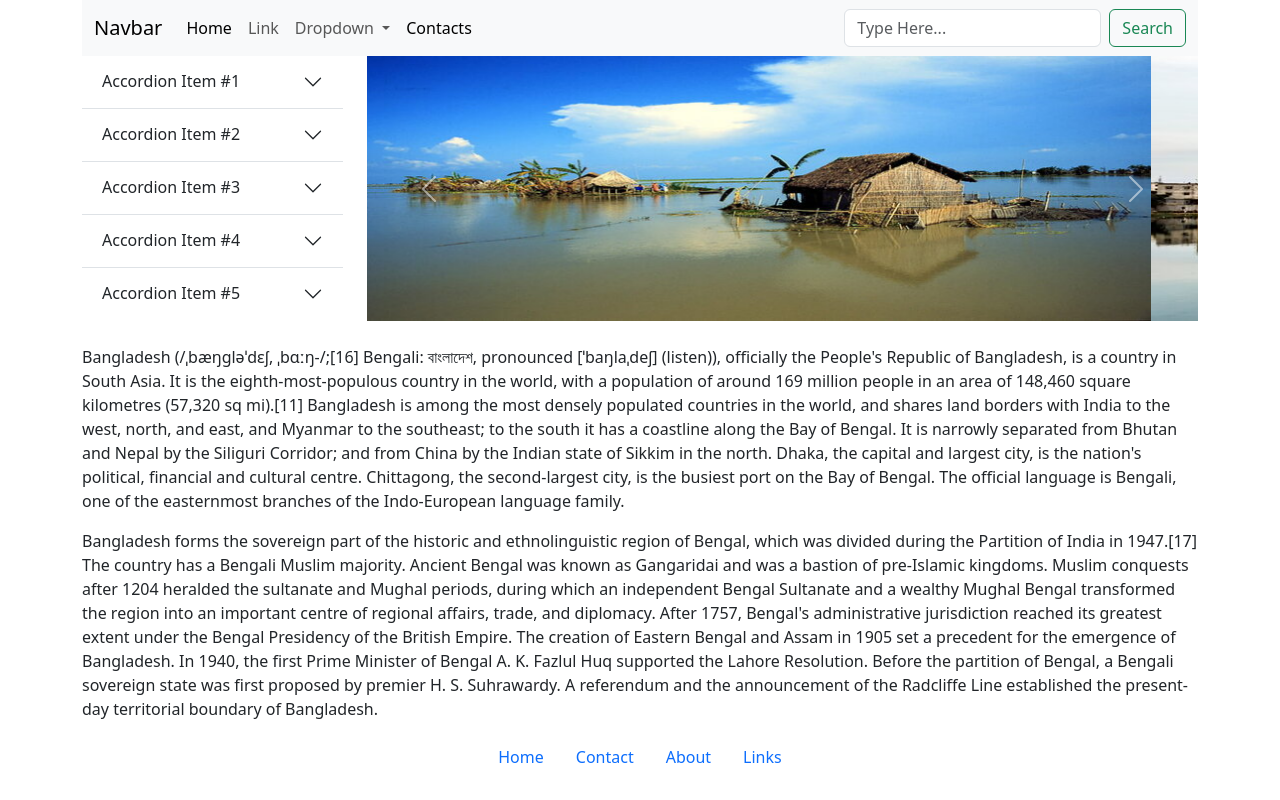
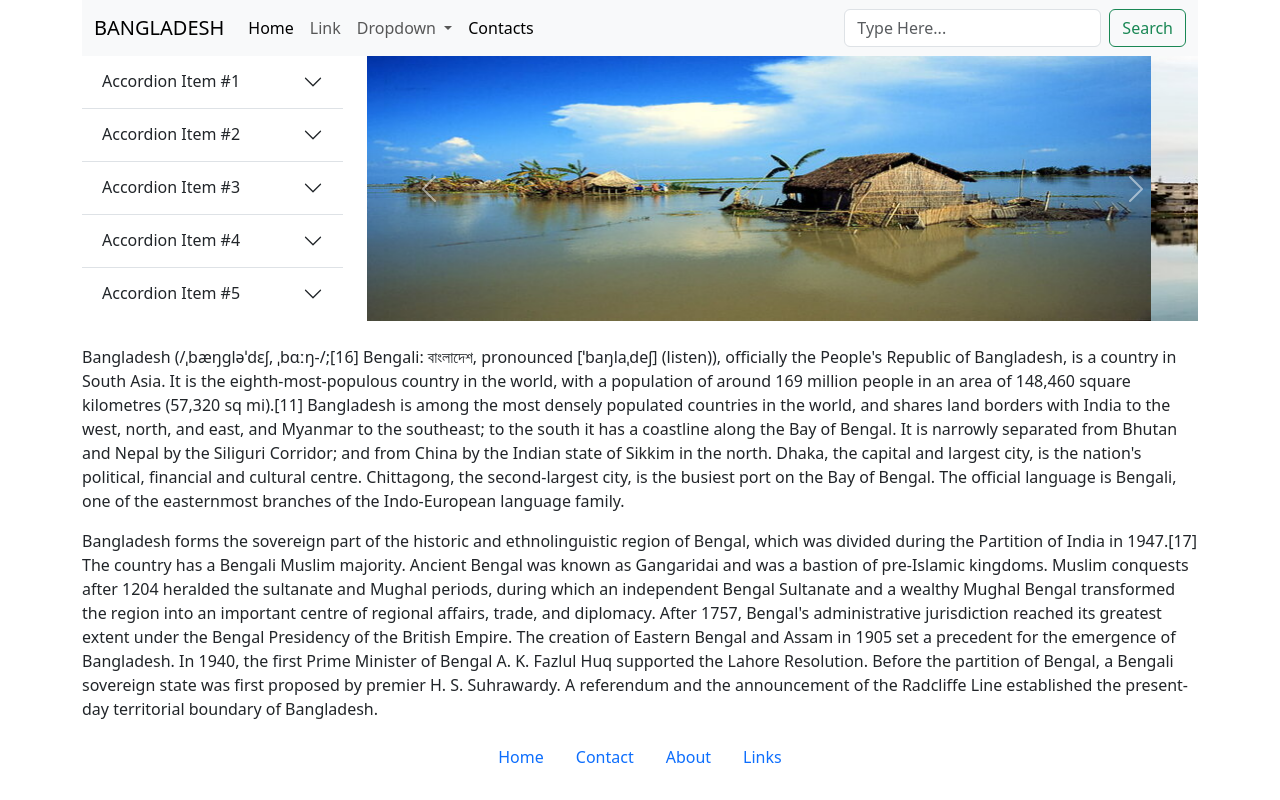
Before and after one commit to mukul007ju/web, a plain HTML site: page index.html in a window 1280 px wide. Drawn offline with nearby package versions, Linux system fonts and the light colour scheme.

Commit message:
Update index.html

```diff
--- a/index.html
+++ b/index.html
@@ -14,7 +14,7 @@
 			<div class="col-md-12">
 				<nav class="navbar navbar-expand-lg bg-body-tertiary">
   <div class="container-fluid">
-    <a class="navbar-brand" href="#">Navbar</a>
+    <a class="navbar-brand" href="#">BANGLADESH</a>
     <button class="navbar-toggler" type="button" data-bs-toggle="collapse" data-bs-target="#navbarSupportedContent" aria-controls="navbarSupportedContent" aria-expanded="false" aria-label="Toggle navigation">
       <span class="navbar-toggler-icon"></span>
     </button>
```
